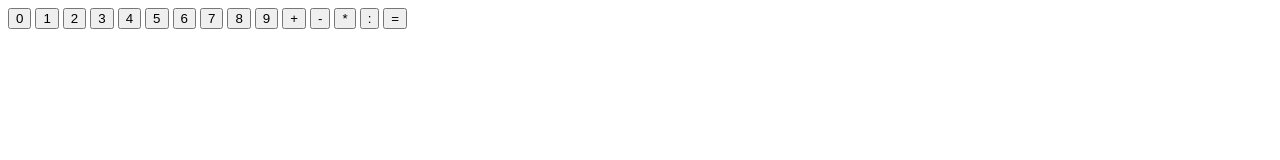
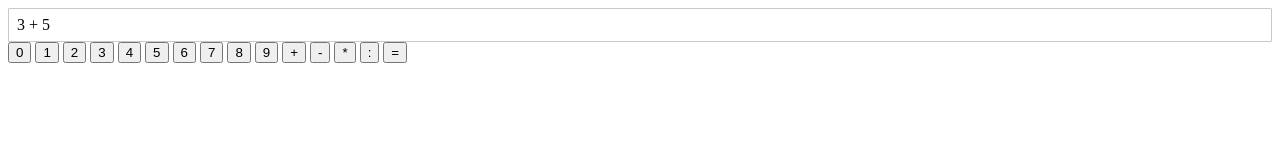
Before and after one commit to ChrisCode23/calculator, a plain HTML site: page index.html in a window 1280 px wide. Drawn offline with Linux system fonts and the light colour scheme.

Commit message:
Add display for numbers and operators
Space that allows to enter the operation numbers,
within it a placeholder operation has been
inserted

```diff
--- a/index.html
+++ b/index.html
@@ -8,6 +8,7 @@
     <script src="./javascript.js" defer></script>
 </head>
 <body>
+    <div class="display">3 + 5</div>
     <button>0</button>
     <button>1</button>
     <button>2</button>
--- a/style.css
+++ b/style.css
@@ -0,0 +1,8 @@
+.display {
+    display: flex;
+    align-items: center;
+    padding: 0 8px;
+    height: 32px;
+    border: 1px solid #c2c2c2de;
+    border-radius: 1px 1px;
+}
```
